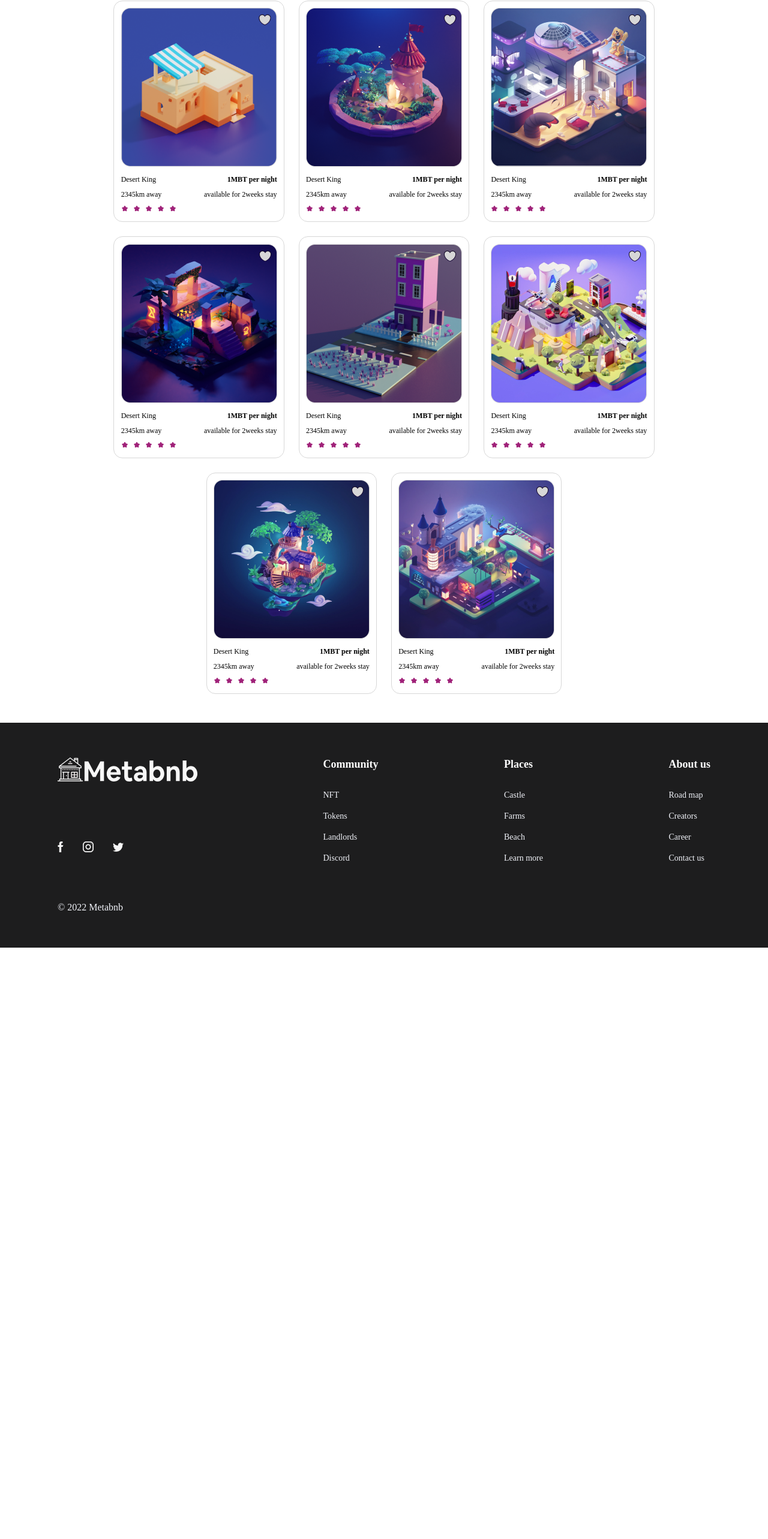
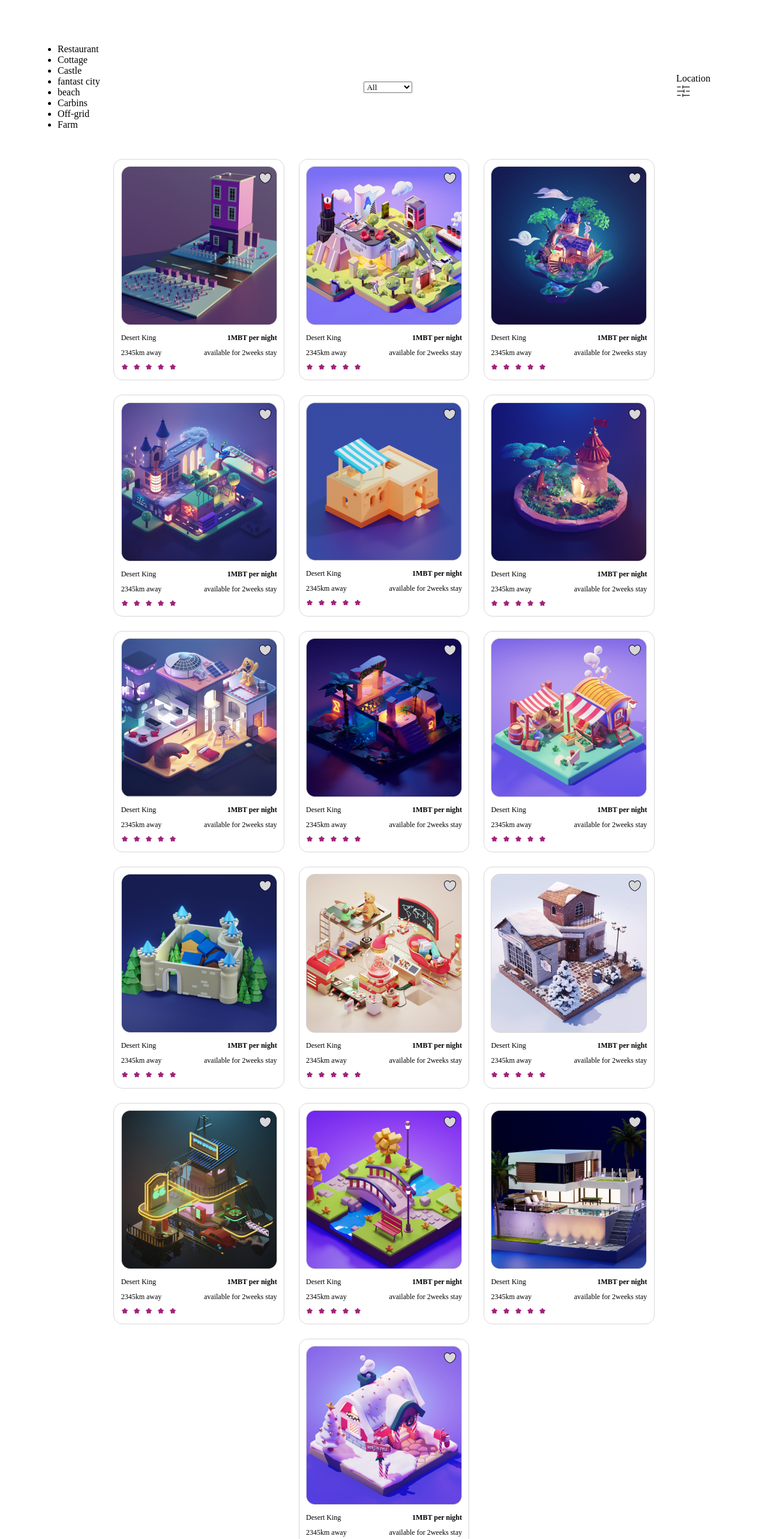
Before and after one commit to Tlamz/Metabnb, a React (Create React App) app: page /place in a window 1280 px wide. Shown: the part 139-2705 px from the top of the page at 60% size. Before the commit the page ends 1719 px from the top, so only its background shows below. Built offline with nearby package versions, Linux system fonts and the light colour scheme; a web font is replaced by a local one.

Commit message:
fix: made changes to place page

```diff
--- a/package.json
+++ b/package.json
@@ -2,7 +2,6 @@
   "name": "metabnb",
   "version": "0.1.0",
   "private": true,
-  "homepage": "https://tlamz.github.io/Metabnb",
   "dependencies": {
     "@testing-library/jest-dom": "^5.16.5",
     "@testing-library/react": "^13.4.0",
--- a/src/App.css
+++ b/src/App.css
@@ -304,8 +304,8 @@ h1 span {
 
 .modal-container {
   background-color: #ffffff;
-  width: 50%;
-  margin: 16rem auto;
+  width: 40%;
+  margin: 14rem auto;
   border: 0;
   border-radius: 1rem;
   padding: 0;
@@ -359,3 +359,18 @@ h1 span {
   align-items: center;
   gap: 1rem;
 }
+
+/* place top section */
+
+.top-section {
+  max-width: 1300px;
+  margin: 0 auto;
+  width: 85%;
+}
+
+.top-container {
+    display: flex;
+    justify-content: space-between;
+    margin-top: 7.5rem;
+    align-items: center;
+}
--- a/src/components/Modal.js
+++ b/src/components/Modal.js
@@ -2,7 +2,7 @@ import React from 'react';
 import closebtn from './../images/close-button.png';
 import metamask from './../images/metamask-img.png';
 import arrow from './../images/arrow.png';
-import walletconnect from './../images/wallet-Connect-img.png';
+import walletconnect from './../images/wallet-connect-img.png';
 // import line from './../images/line.png';
 
 export function Modal({ closeModal }) {
--- a/src/pages/Place.js
+++ b/src/pages/Place.js
@@ -10,15 +10,117 @@ import king5 from "./../images/desert-king5.png";
 import king6 from "./../images/desert-king6.png";
 import king7 from "./../images/desert-king7.png";
 import king8 from "./../images/desert-king8.png";
+import king9 from "./../images/desert-king9.png";
+import king10 from "./../images/desert-king10.png";
+import king11 from "./../images/desert-king11.png";
+import king12 from "./../images/desert-king12.png";
+import king13 from "./../images/desert-king13.png";
+import king14 from "./../images/desert-king14.png";
+import king15 from "./../images/desert-king15.png";
+import king16 from "./../images/desert-king16.png";
 import star from "./../images/star.png";
+import setting from "./../images/setting-5.svg";
 
 export function Place () {
     return (
       <div>
         <Header />
+        <div className="top-section">
+            <div className="top-container">
+                <ul className="nav-list">
+                    <li>Restaurant</li>
+                    <li>Cottage</li>
+                    <li>Castle</li>
+                    <li>fantast city</li>
+                    <li>beach</li>
+                    <li>Carbins</li>
+                    <li>Off-grid</li>
+                    <li>Farm</li>
+                </ul>
+                <select className="list-dropdown" name="location" id="">
+                    <option>All</option>
+                    <option value="Restaurant">Restaurant</option>
+                    <option value="Cottage">Cottage</option>
+                    <option value="Castle">Castle</option>
+                    <option value="Fantast city">fantast city</option>
+                    <option value="beach">beach</option>
+                    <option value="carbin">Carbins</option>
+                    <option value="off-grid">Off-grid</option>
+                    <option value="Farm">Farm</option>
+                </select>
+                <div className="location">
+                    <p>Location</p>
+                    <img src={setting} alt="" />
+                </div>
+            </div>
+        </div>
         <div className="location-wrapper-main">
             <div className="location-section">
                 <div className="location-container">
+                    <div className="location-boxes">
+                        <div>
+                        <img src={king5} alt="" />
+                        </div>
+                        <div className="location-text">
+                        <p>Desert King</p>
+                        <p className="bold-text">1MBT per night</p>
+                        </div>
+                        <div className="location-text">
+                        <p>2345km away</p>
+                        <p>available for 2weeks stay</p>
+                        </div>
+                        <div>
+                        <img className="star" src={star} alt="" />
+                        </div>
+                    </div>
+                    <div className="location-boxes">
+                        <div>
+                        <img src={king6} alt="" />
+                        </div>
+                        <div className="location-text">
+                        <p>Desert King</p>
+                        <p className="bold-text">1MBT per night</p>
+                        </div>
+                        <div className="location-text">
+                        <p>2345km away</p>
+                        <p>available for 2weeks stay</p>
+                        </div>
+                        <div>
+                        <img className="star" src={star} alt="" />
+                        </div>
+                    </div>
+                    <div className="location-boxes">
+                        <div>
+                        <img src={king7} alt="" />
+                        </div>
+                        <div className="location-text">
+                        <p>Desert King</p>
+                        <p className="bold-text">1MBT per night</p>
+                        </div>
+                        <div className="location-text">
+                        <p>2345km away</p>
+                        <p>available for 2weeks stay</p>
+                        </div>
+                        <div>
+                        <img className="star" src={star} alt="" />
+                        </div>
+                    </div>
+                    <div className="location-boxes">
+                        <div>
+                        <img src={king8} alt="" />
+                        </div>
+                        <div className="location-text">
+                        <p>Desert King</p>
+                        <p className="bold-text">1MBT per night</p>
+                        </div>
+                        <div className="location-text">
+                        <p>2345km away</p>
+                        <p>available for 2weeks stay</p>
+                        </div>
+                        <div>
+                        <img className="star" src={star} alt="" />
+                        </div>
+                    </div>
                     <div className="location-boxes">
                         <div>
                         <img className="king1" src={king1} alt="" />
@@ -85,7 +187,7 @@ export function Place () {
                     </div>
                     <div className="location-boxes">
                         <div>
-                        <img src={king5} alt="" />
+                        <img src={king9} alt="" />
                         </div>
                         <div className="location-text">
                         <p>Desert King</p>
@@ -101,7 +203,7 @@ export function Place () {
                     </div>
                     <div className="location-boxes">
                         <div>
-                        <img src={king6} alt="" />
+                        <img src={king10} alt="" />
                         </div>
                         <div className="location-text">
                         <p>Desert King</p>
@@ -117,7 +219,7 @@ export function Place () {
                     </div>
                     <div className="location-boxes">
                         <div>
-                        <img src={king7} alt="" />
+                        <img src={king11} alt="" />
                         </div>
                         <div className="location-text">
                         <p>Desert King</p>
@@ -133,7 +235,71 @@ export function Place () {
                     </div>
                     <div className="location-boxes">
                         <div>
-                        <img src={king8} alt="" />
+                        <img src={king12} alt="" />
+                        </div>
+                        <div className="location-text">
+                        <p>Desert King</p>
+                        <p className="bold-text">1MBT per night</p>
+                        </div>
+                        <div className="location-text">
+                        <p>2345km away</p>
+                        <p>available for 2weeks stay</p>
+                        </div>
+                        <div>
+                        <img className="star" src={star} alt="" />
+                        </div>
+                    </div>
+                    <div className="location-boxes">
+                        <div>
+                        <img src={king13} alt="" />
+                        </div>
+                        <div className="location-text">
+                        <p>Desert King</p>
+                        <p className="bold-text">1MBT per night</p>
+                        </div>
+                        <div className="location-text">
+                        <p>2345km away</p>
+                        <p>available for 2weeks stay</p>
+                        </div>
+                        <div>
+                        <img className="star" src={star} alt="" />
+                        </div>
+                    </div>
+                    <div className="location-boxes">
+                        <div>
+                        <img src={king14} alt="" />
+                        </div>
+                        <div className="location-text">
+                        <p>Desert King</p>
+                        <p className="bold-text">1MBT per night</p>
+                        </div>
+                        <div className="location-text">
+                        <p>2345km away</p>
+                        <p>available for 2weeks stay</p>
+                        </div>
+                        <div>
+                        <img className="star" src={star} alt="" />
+                        </div>
+                    </div>
+                    <div className="location-boxes">
+                        <div>
+                        <img src={king15} alt="" />
+                        </div>
+                        <div className="location-text">
+                        <p>Desert King</p>
+                        <p className="bold-text">1MBT per night</p>
+                        </div>
+                        <div className="location-text">
+                        <p>2345km away</p>
+                        <p>available for 2weeks stay</p>
+                        </div>
+                        <div>
+                        <img className="star" src={star} alt="" />
+                        </div>
+                    </div>
+                    <div className="location-boxes">
+                        <div>
+                        <img src={king16} alt="" />
                         </div>
                         <div className="location-text">
                         <p>Desert King</p>
```
